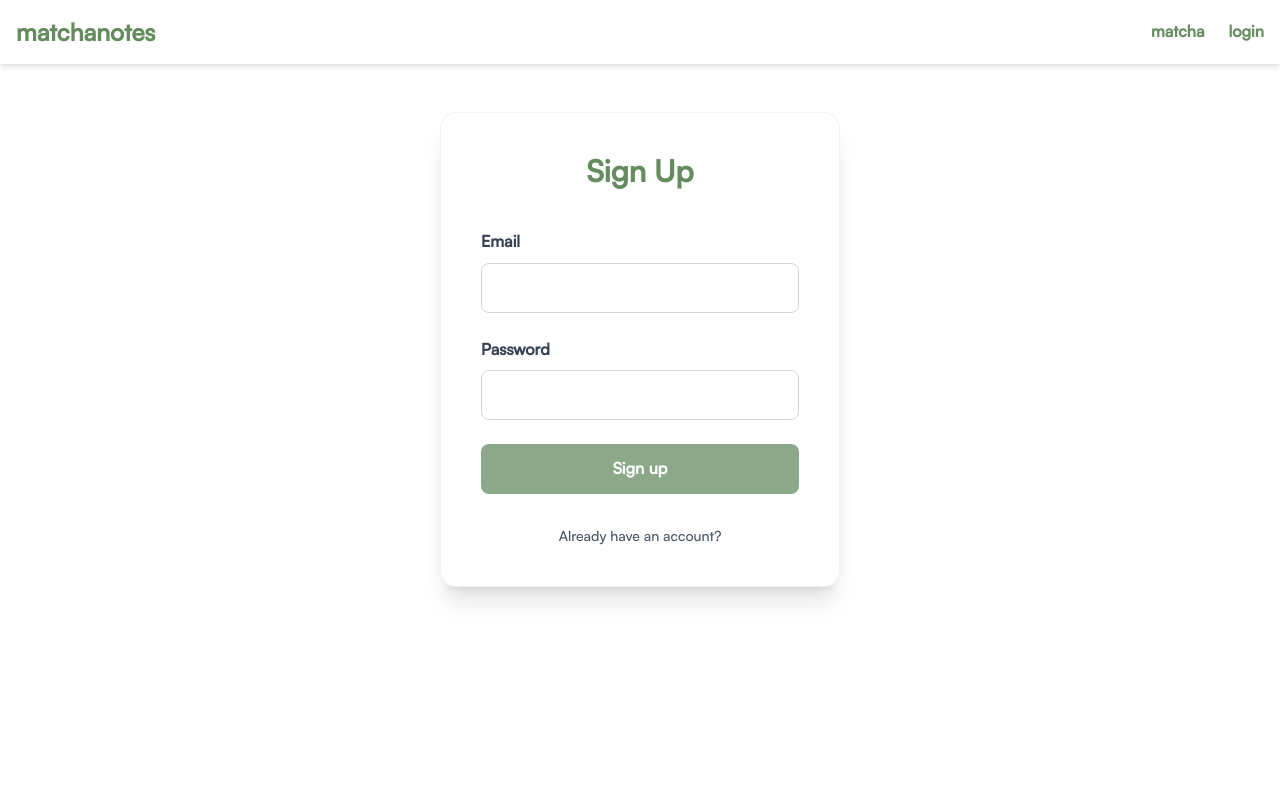
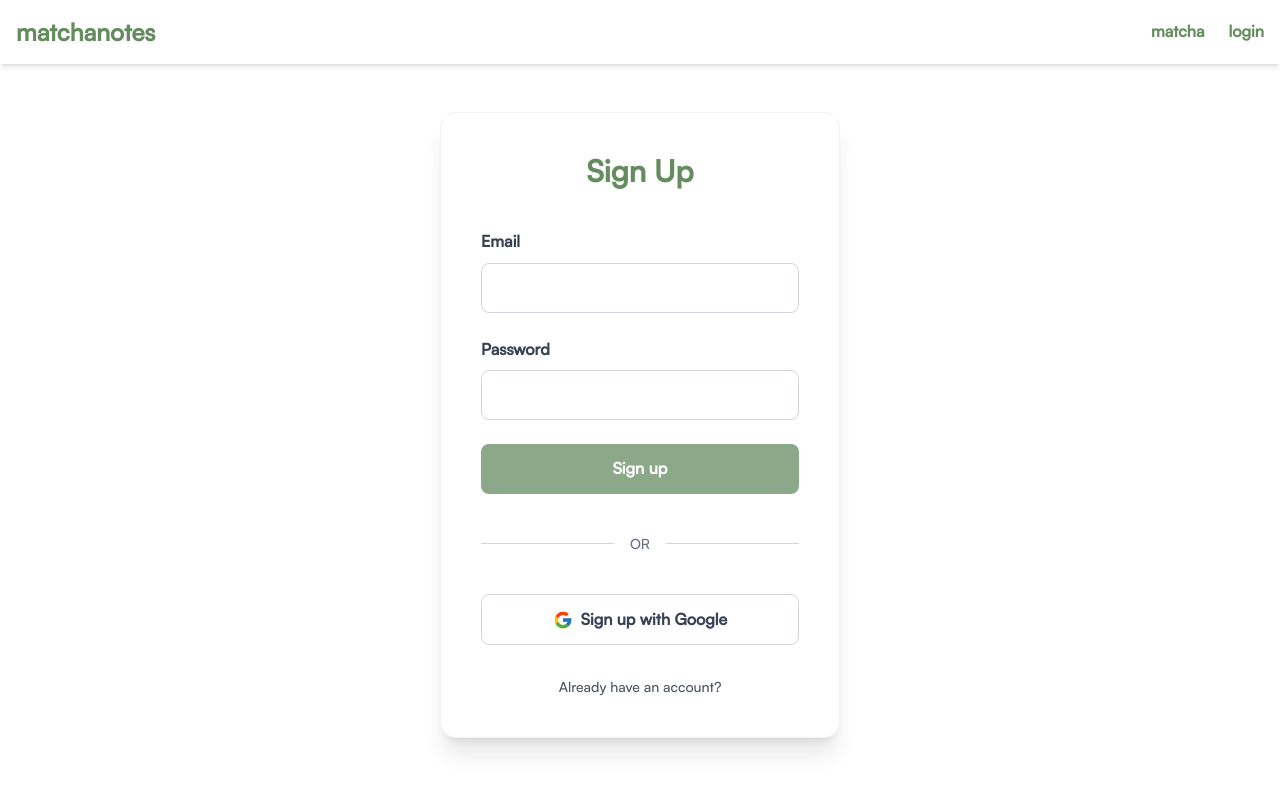
Before and after one commit to klevun7/matchanotes, a Next.js app: page /signup in a window 1280 px wide. Shown: the top 792 px of the page. Built offline with nearby package versions, Linux system fonts and the light colour scheme; no server answers.

Commit message:
added sign in with google button non func yet

```diff
--- a/app/login/page.tsx
+++ b/app/login/page.tsx
@@ -4,6 +4,7 @@ import { useState } from "react";
 import { useRouter } from "next/navigation";
 import { login } from "@/app/actions/actions";
 import Link from "next/link";
+import { FcGoogle } from "react-icons/fc";
 
 export default function LoginPage() {
   const [isLoading, setIsLoading] = useState(false);
@@ -107,8 +108,9 @@ export default function LoginPage() {
       <button
         type="button"
         onClick={handleGoogleSignIn}
-        className="w-full p-3 border border-gray-300 rounded-lg text-gray-700 font-semibold justify-center hover:bg-gray-50 transition-colors"
+        className="w-full p-3 border border-gray-300 rounded-lg text-gray-700 font-semibold flex items-center justify-center gap-2 hover:bg-gray-50 transition-colors"
       >
+        <FcGoogle className="w-5 h-5" />
         Sign in with Google
       </button>
 
--- a/app/signup/page.tsx
+++ b/app/signup/page.tsx
@@ -4,6 +4,7 @@ import { useState, useEffect } from "react";
 import { useRouter } from "next/navigation";
 import { signup } from "@/app/actions/actions";
 import Link from "next/link";
+import { FcGoogle } from "react-icons/fc";
 
 export default function SignupPage() {
   const [isLoading, setIsLoading] = useState(false);
@@ -27,6 +28,10 @@ export default function SignupPage() {
     } finally {
       setIsLoading(false);
     }
+  };
+
+  const handleGoogleSignIn = () => {
+    alert("Google Sign-In functionality is not yet implemented.");
   };
 
   useEffect(() => {
@@ -98,6 +103,23 @@ export default function SignupPage() {
         {isLoading ? 'Loading...' : 'Sign up'}
       </button>
 
+      {/* OR Divider */}
+      <div className="flex items-center my-4">
+        <div className="flex-grow border-t border-gray-300"></div>
+        <span className="mx-4 text-gray-500 text-sm font-medium">OR</span>
+        <div className="flex-grow border-t border-gray-300"></div>
+      </div>
+
+      {/* Google Sign-in Button */}
+      <button
+        type="button"
+        onClick={handleGoogleSignIn}
+        className="w-full p-3 border border-gray-300 rounded-lg text-gray-700 font-semibold flex items-center justify-center gap-2 hover:bg-gray-50 transition-colors"
+      >
+        <FcGoogle className="w-5 h-5" />
+        Sign up with Google
+      </button>
+
       <div className="flex justify-center w-full mt-2">
         <Link href={"/login"} className="text-sm text-gray-600 hover:underline">
           <p className="text-center">Already have an account?</p>
--- a/components/matchaSearch.tsx
+++ b/components/matchaSearch.tsx
@@ -118,10 +118,9 @@ export default function MatchaSearchWithActions() {
   };
 
   return (
-    <div className="p-5 max-w-4xl mx-auto relative">
-      <div className="flex items-center space-x-2 mb-4">
+    <div className="p-5 mx-auto relative">
+      <div className="flex items-center w-xl sm:max-w-sm space-x-2 mb-4">
         {" "}
-        {/* Container for input and button */}
         <input
           ref={inputRef}
           type="text"
@@ -131,9 +130,8 @@ export default function MatchaSearchWithActions() {
           onFocus={handleInputFocus}
           onBlur={handleInputBlur}
           onKeyDown={handleKeyPress}
-  className="flex-grow w-full max-w-xl p-3 px-4 text-sm border border-gray-300 rounded-lg shadow-sm focus:outline-none focus:ring-2 focus:ring-sage"
+          className="flex-grow w-full p-3 px-4 text-sm border border-gray-300 rounded-lg shadow-sm focus:outline-none focus:ring-2 focus:ring-sage"
         />
-
         <button
           onClick={handleArrowButtonClick}
           className="p-3 bg-sage text-white rounded-lg shadow-sm hover:bg-matcha focus:outline-none focus:ring-2 focus:ring-sage transition duration-200 cursor-pointer"
```
Lines whose indentation alone changed are shown as unchanged.
